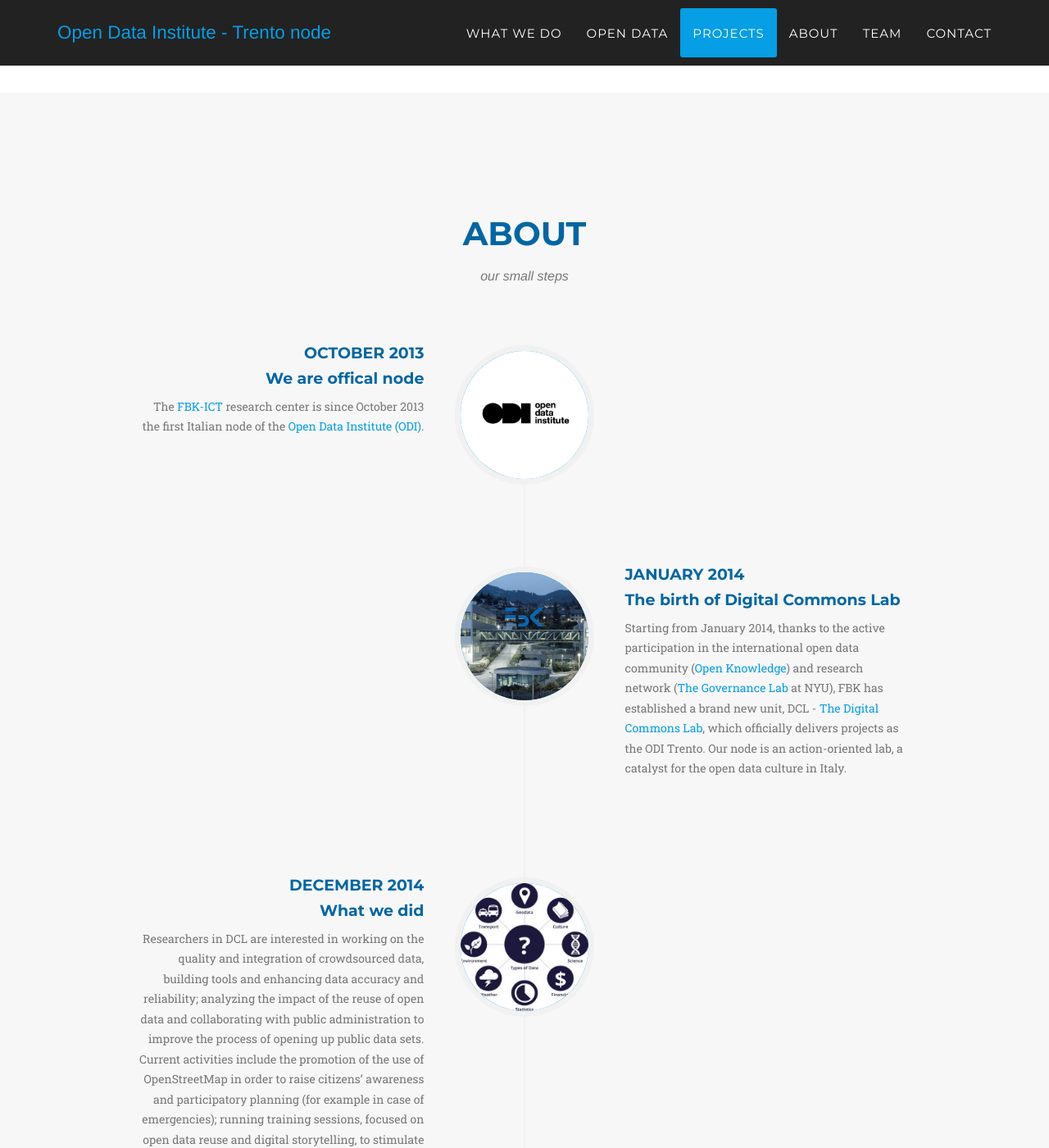
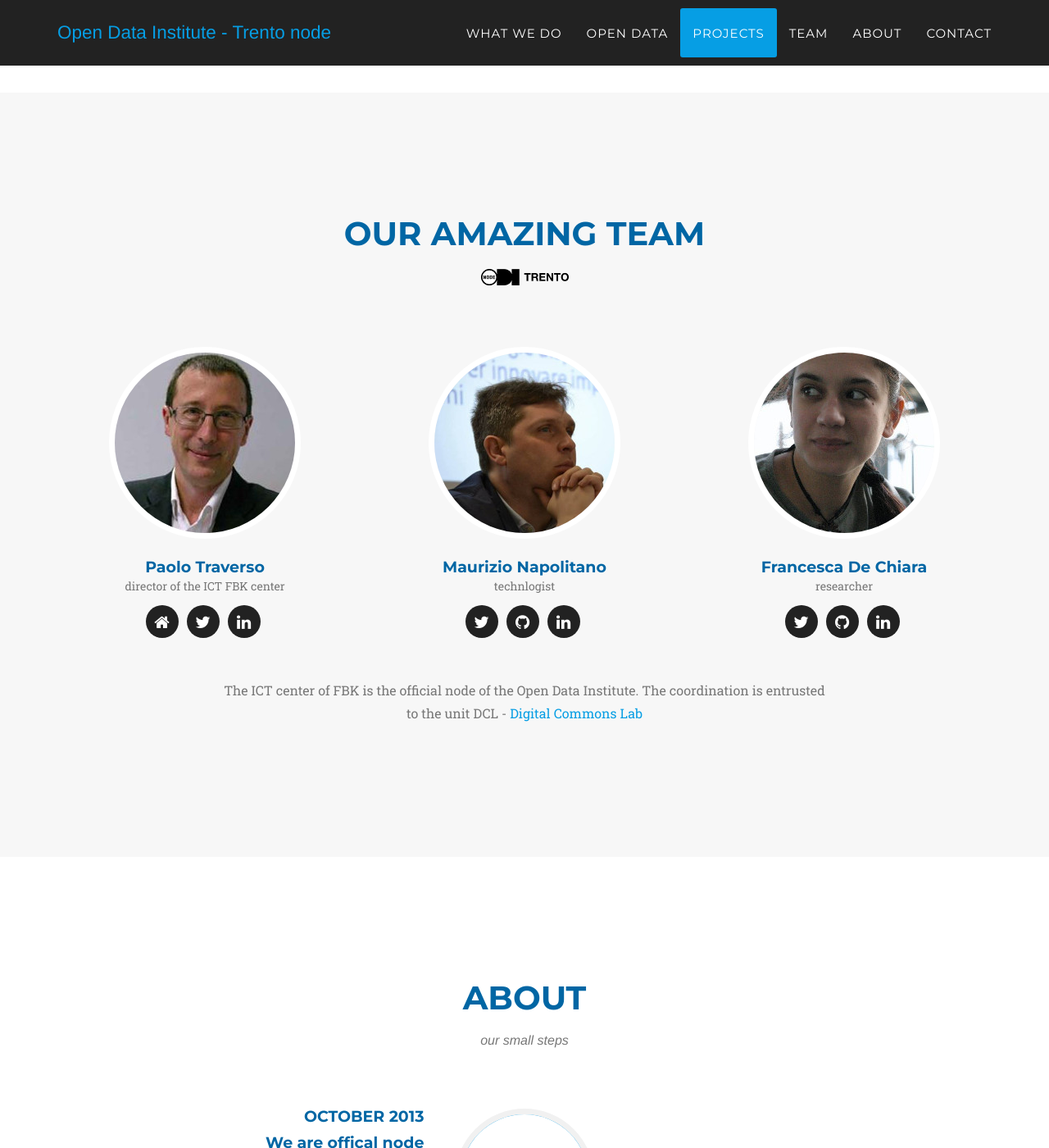
Before and after one commit to theodifbk/theodifbk.github.io, a Jekyll site: the page built from index.html, in a window 1280 px wide and 1400 px high, scrolled down 3585 px. Shown: the whole window at 82% size. Built offline with Jekyll 4.4.1, drawn with Linux system fonts in a browser that asks for light colours; some web fonts are replaced; some of the changed text lies outside the part shown.

Commit message:
changed order

```diff
--- a/_includes/about.html
+++ b/_includes/about.html
@@ -1,5 +1,5 @@
 <!-- About Section -->
-    <section id="about" class="bg-light-gray">
+    <section id="about">
         <div class="container">
             <div class="row">
                 <div class="col-lg-12 text-center">
--- a/_includes/header.html
+++ b/_includes/header.html
@@ -29,10 +29,10 @@
                         <a class="page-scroll" href="#portfolio">Projects</a>
                     </li>
                     <li>
-                        <a class="page-scroll" href="#about">About</a>
+                        <a class="page-scroll" href="#team">Team</a>
                     </li>
                     <li>
-                        <a class="page-scroll" href="#team">Team</a>
+                        <a class="page-scroll" href="#about">About</a>
                     </li>
                     <li>
                         <a class="page-scroll" href="#contact">Contact</a>
--- a/_includes/team.html
+++ b/_includes/team.html
@@ -1,5 +1,5 @@
 <!-- Team Section -->
-    <section id="team">
+    <section id="team" class="bg-light-gray">
         <div class="container">
             <div class="row">
                 <div class="col-lg-12 text-center">
--- a/_layouts/default.html
+++ b/_layouts/default.html
@@ -10,8 +10,8 @@
     {% include services.html %}
     {% include opendata.html %}
     {% include portfolio_grid.html %}
+    {% include team.html %}
     {% include about.html %}
-    {% include team.html %}
     {% include contact.html %}
     {% include footer.html %}
     {% include modals.html %}
```
